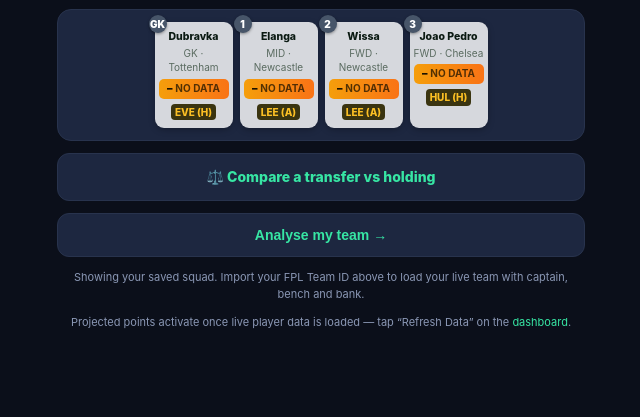
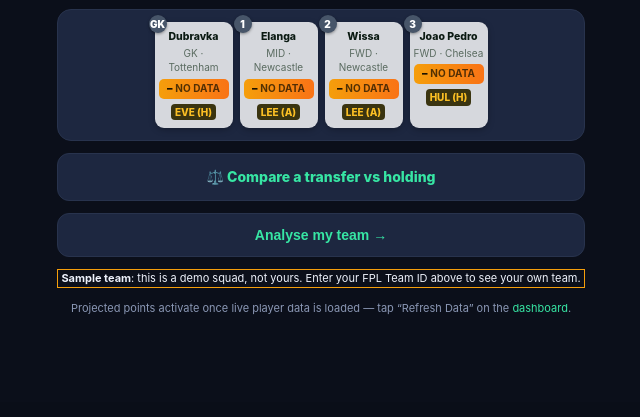
Before and after one commit to Cianobrien11/fpl-dashboard, a Flask app: page /app/team in a window 1280 px wide. Shown: the part 975-1392 px from the top of the page, without its empty margins (319-959 px from the left). After the commit the page ends 1290 px from the top, so only its background shows below. Run offline with Flask 3, Linux system fonts and the light colour scheme; data comes from the database, SQL or seed files in the repository; data that the repository does not hold is empty; some libraries are stand-ins or nearby versions.

Commit message:
Captaincy: one upside ranking + ceiling everywhere; injury flags on cards; sample-team label

```diff
--- a/analytics.py
+++ b/analytics.py
@@ -1206,13 +1206,34 @@ def price_predictions(players: list) -> dict:
 # Phase 3 — Captaincy, Differentials, Team radar, My-Team fixture ticker
 # ==========================================================================
 
+CAP_SD_K = {"FWD": 1.9, "MID": 1.8, "DEF": 1.3, "GK": 1.1}
+
+
+def cap_sd(p):
+    """Rough one-GW points spread: attackers haul, defenders rarely do."""
+    return CAP_SD_K.get(p.get("position"), 1.6) * max(0.5, (p.get("xpts") or 0)) ** 0.5
+
+
+def cap_score(p):
+    """THE captain ranking score (used everywhere): mean + share of upside."""
+    return (p.get("xpts") or 0) + 0.6 * cap_sd(p)
+
+
+def cap_ceiling(p):
+    """~90th-percentile score: a total he beats about 1 week in 10."""
+    return round((p.get("xpts") or 0) + 1.28 * cap_sd(p), 1)
+
+
 def captaincy_board(players: list, rankings: dict, fixtures: dict, gw: int,
                     limit: int = 20) -> list:
     """Best captain picks across ALL players for a gameweek, by xPts."""
     ranked = [r for r in expected_points(players, rankings, fixtures, gw)
               if (r.get("confidence") or 0) >= 40]   # Fix #4: must actually play
-    # captains are almost always MID/FWD — surface those first but keep all
-    ranked.sort(key=lambda r: (-(r["xpts"] * (1.1 if r["position"] in ("MID", "FWD") else 1.0))))
+    # Fix #3: ONE ranking (mean + upside), same as Home's captain pick.
+    for r in ranked:
+        r["ceiling"] = cap_ceiling(r)
+        r["cap_score"] = round(cap_score(r), 2)
+    ranked.sort(key=lambda r: -r["cap_score"])
     return ranked[:limit]
 
 
--- a/app.py
+++ b/app.py
@@ -436,11 +436,13 @@ def m_home():
     # Use the SAME squad My Team uses (the user's saved/imported squad), not the
     # shared seed squad — otherwise Home and My Team project different teams.
     uid = _uid()
+    is_sample = True
     if uid:
         try:
             user_squad = models.load_squad(uid)
             if user_squad:
                 snap = {**snap, "squad": user_squad}
+                is_sample = False
         except Exception:
             pass
     snap = {**snap, "squad": _live_squad(snap.get("squad", []) or [], players)}
@@ -449,6 +451,7 @@ def m_home():
     except Exception:
         snap["bank"] = None
     data = mobile.home_payload(snap, players)
+    data["is_sample"] = is_sample
     return render_template("m_home.html", tab="home", **data)
 
 
@@ -545,6 +548,12 @@ def m_team():
     snap = {**snap, "squad": _live_squad(snap.get("squad", []) or [], players)}
     if imported and imported.get("ok"):
         imported = {**imported, "squad": _live_squad(imported.get("squad", []), players)}
+    _team_sample = not (imported and imported.get("ok"))
+    if _team_sample and uid:
+        try:
+            _team_sample = not models.load_squad(uid)
+        except Exception:
+            pass
     gw_sel = request.args.get("gw")
     data = mobile.team_payload(snap, imported=imported, players=players,
                                gw_override=gw_sel)
@@ -574,6 +583,7 @@ def m_team():
                 rating = tr
     except Exception:
         rating = None
+    data["is_sample"] = _team_sample
     return render_template("m_team.html", tab="team", team_id=team_id,
                            rating=rating, **data)
 
--- a/mobile.py
+++ b/mobile.py
@@ -144,17 +144,12 @@ def squad_ids(squad, players):
     return ids
 
 
-_SD_K = {"FWD": 1.9, "MID": 1.8, "DEF": 1.3, "GK": 1.1}
-
-
 def _cap_sd(p):
-    """Rough points spread for one GW: attackers haul, defenders rarely do."""
-    return _SD_K.get(p.get("position"), 1.6) * max(0.5, (p.get("xpts") or 0)) ** 0.5
+    return analytics.cap_sd(p)
 
 
 def cap_score(p):
-    """Captain ranking score: mean + a share of upside (90th-pct ceiling)."""
-    return (p.get("xpts") or 0) + 0.6 * _cap_sd(p)
+    return analytics.cap_score(p)
 
 
 def _phi(z):
@@ -238,7 +233,7 @@ def captain_explain(pick, others, players=None):
     if nxt:
         sd = (_cap_sd(pick) ** 2 + _cap_sd(nxt) ** 2) ** 0.5
         pick_conf = int(round(100 * _phi(((pick.get("xpts") or 0) - (nxt.get("xpts") or 0)) / sd)))
-    ceiling = round((pick.get("xpts") or 0) + 1.28 * _cap_sd(pick), 1)
+    ceiling = analytics.cap_ceiling(pick)
     risks = []
     if start is not None and start < 80:
         risks.append(f"Start chance {start}% - rotation/minutes risk.")
@@ -254,7 +249,7 @@ def captain_explain(pick, others, players=None):
             "start": start, "reliability": reliab, "pick_conf": pick_conf,
             "ceiling": ceiling, "risks": risks,
             "alt": {"name": nxt.get("name"), "xpts": nxt.get("xpts"),
-                    "ceiling": round((nxt.get("xpts") or 0) + 1.28 * _cap_sd(nxt), 1)} if nxt else None}
+                    "ceiling": analytics.cap_ceiling(nxt)} if nxt else None}
 
 
 def resolve_squad(squad, players):
@@ -375,7 +370,10 @@ def squad_projection(snap, players, squad, gw):
         # (e.g. a transferred player's old club) are auto-corrected.
         live_team = r.get("team") if r else None
         live_pos = r.get("position") if r else None
+        _lv = _match_player(m, _pidx) if players else None
         out_players.append({
+            "status": (_lv or {}).get("status"), "chance": (_lv or {}).get("chance"),
+            "news": (_lv or {}).get("news"),
             "name": m.get("name"),
             "team": live_team or m.get("team"),
             "position": live_pos or m.get("position"),
@@ -847,7 +845,8 @@ def team_payload(snap: dict, imported: dict | None = None,
              "xp_reason": _pp.get("reason"),
              "team": _pp.get("team") or m.get("team"),
              "position": _pp.get("position") or m.get("position"),
-             "team_corrected": _pp.get("team_corrected", False)}
+             "team_corrected": _pp.get("team_corrected", False),
+             "status": _pp.get("status"), "chance": _pp.get("chance"), "news": _pp.get("news")}
         m["market"] = _market_chip_for(m, odds, fixtures, gw)
         m["fix"] = _player_fixture_chip(m.get("team"), fixtures, gw, rankings, m.get("position", "MID"))
         # ownership from live player data if available
--- a/templates/m_analytics.html
+++ b/templates/m_analytics.html
@@ -61,7 +61,7 @@
   <div class="mini">
     <div class="rk">{{ loop.index }}</div>
     <div><div class="nm">{{ c.name }}</div><div class="tm">{{ c.team }} · {{ c.position }}</div></div>
-    <div class="val">{{ '%.1f'|format(c.xpts) }}</div>
+    <div class="val">{{ '%.1f'|format(c.xpts) }}{% if c.ceiling %}<span style="display:block;font-size:10px;color:var(--muted);font-weight:700">ceil {{ c.ceiling }}</span>{% endif %}</div>
   </div>
   {% endfor %}
 </div>
--- a/templates/m_analytics_sub.html
+++ b/templates/m_analytics_sub.html
@@ -283,8 +283,10 @@
         <div><div class="nm">{{ c.name }}</div><div class="tm">{{ c.team }} · {{ c.position }}{% if c.own %} · {{ '%.1f'|format(c.own) }}% own{% endif %}</div></div>
         {% if c.market_goals is not none %}<div class="val" style="color:#fbbf24;margin-right:10px">{{ '%.1f'|format(c.market_goals) }}<span style="display:block;font-size:10px;color:var(--muted);font-weight:700">mkt xG</span></div>{% endif %}
         <div class="val">{{ '%.1f'|format(c.xpts) }}<span style="display:block;font-size:10px;color:var(--muted);font-weight:700">xPts</span></div>
+        {% if c.ceiling %}<div class="val" style="margin-left:10px;color:var(--text)">{{ c.ceiling }}<span style="display:block;font-size:10px;color:var(--muted);font-weight:700">ceiling</span></div>{% endif %}
       </div>
       {% endfor %}
+      <div style="font-size:11px;color:var(--muted);padding:8px 2px">Ranked by average <b>plus upside</b>: a forward on 6.1 can beat a defender on 6.6 because attackers haul more often. Ceiling ≈ a score he beats about 1 week in 10.</div>
     </div>
   {% elif not has_live %}<div class="empty">Load live data first — tap “Refresh Data”.</div>
   {% else %}<div class="empty">No captain picks available.</div>{% endif %}
--- a/templates/m_team.html
+++ b/templates/m_team.html
@@ -1,7 +1,12 @@
 {% extends "mobile_base.html" %}
 {% block title %}FPL IQ — My Team{% endblock %}
 {% block content %}
+{% macro avail(m) %}{% if m.status in ['i','s','u'] %}<span class="aflag a-out" title="{{ m.news }}">✖ {{ 'Injured' if m.status=='i' else 'Suspended' if m.status=='s' else 'Unavailable' }}</span>{% elif m.status=='d' or (m.chance is not none and m.chance < 100) %}<span class="aflag a-doubt" title="{{ m.news }}">⚠ {{ m.chance if m.chance is not none else 50 }}%</span>{% endif %}{% endmacro %}
+
 <style>
+  .aflag{display:block;margin-top:3px;font-size:10px;font-weight:900;border-radius:4px;padding:1px 4px}
+  .a-out{background:#dc2626;color:#fff}.a-doubt{background:#f59e0b;color:#1a1200}
+
   .import-card{background:var(--surface);border:1px solid var(--border);border-radius:16px;padding:15px;margin-bottom:12px}
   .import-card h3{font-size:14px;font-weight:800;margin-bottom:4px}
   .import-card p{font-size:12px;color:var(--muted);line-height:1.5;margin-bottom:11px}
@@ -180,6 +185,7 @@
     <div class="player">
       {% if m.is_captain %}<span class="arm c">C</span>{% elif m.is_vice %}<span class="arm v">V</span>{% endif %}
       <div class="pn">{{ m.name }}</div>
+      {{ avail(m) }}
       <div class="pmeta">{{ m.team }}{% if m.own %} · {{ '%.0f'|format(m.own) }}%{% endif %}</div>
       {% if m.xpts is not none %}<div class="pxp">{{ '%.1f'|format(m.xpts * (m.multiplier or 2) if m.is_captain else m.xpts) }}<small> proj{{ ' (C)' if m.is_captain }}</small></div>{% else %}<div class="pxp" title="{{ 'No fixture this GW' if m.xp_reason == 'no_fixture' else 'Not found in live FPL data' }}">–<small> {{ 'blank GW' if m.xp_reason == 'no_fixture' else 'no data' }}</small></div>{% endif %}
       {% if m.fix %}<div class="fixchip fix-{{ m.fix.band }}">{{ m.fix.opp }} ({{ m.fix.venue }})</div>{% endif %}
@@ -191,6 +197,14 @@
   <div class="prow">{% for m in fwds %}{{ pcard(m) }}{% endfor %}</div>
 </div>
 
+{% set _all = gk + defs + mids + fwds + (bench or []) %}
+{% set _flag = _all|selectattr('status','in',['i','s','u','d'])|list %}
+{% if _flag %}
+<div class="card" style="border-color:#f59e0b;font-size:12.5px;line-height:1.6">
+  <div style="font-weight:800;margin-bottom:4px">⚠ Team news</div>
+  {% for m in _flag %}<div><b>{{ m.name }}</b>{% if m.chance is not none %} ({{ m.chance }}%){% endif %}: {{ m.news or 'flagged' }}{{ ' · on bench' if m in (bench or []) }}</div>{% endfor %}
+</div>
+{% endif %}
 {% if bench %}
 <div class="bench-wrap">
   <div class="bench-label">Bench{% if bench_total %} · {{ bench_total }} xPts on the bench{% endif %}</div>
@@ -200,6 +214,7 @@
       <span class="arm" style="background:#475569;left:-6px;right:auto">{{ 'GK' if m.position == 'GK' else loop.index0 if bench[0].position == 'GK' else loop.index }}</span>
       <div class="pn">{{ m.name }}</div>
       <div class="pmeta">{{ m.position }} · {{ m.team }}</div>
+      {{ avail(m) }}
       {% if m.xpts is not none %}<div class="pxp">{{ '%.1f'|format(m.xpts) }}</div>{% else %}<div class="pxp">–<small> {{ 'blank GW' if m.xp_reason == 'no_fixture' else 'no data' }}</small></div>{% endif %}
       {% if m.fix %}<div class="fixchip fix-{{ m.fix.band }}">{{ m.fix.opp }} ({{ m.fix.venue }})</div>{% endif %}
     </div>
@@ -241,7 +256,9 @@
 </div>
 {% endif %}
 
-{% if not imported %}
+{% if is_sample %}
+<div class="seed-note" style="border:1px solid #f59e0b;color:var(--text)"><b>Sample team</b>: this is a demo squad, not yours. Enter your FPL Team ID above to see your own team.</div>
+{% elif not imported %}
 <div class="seed-note">Showing your saved squad. Import your FPL Team ID above to load your live team with captain, bench and bank.</div>
 {% endif %}
 {% if projected is none %}
```
Also changed, not shown: templates/m_home.html (+13 -3 lines).
